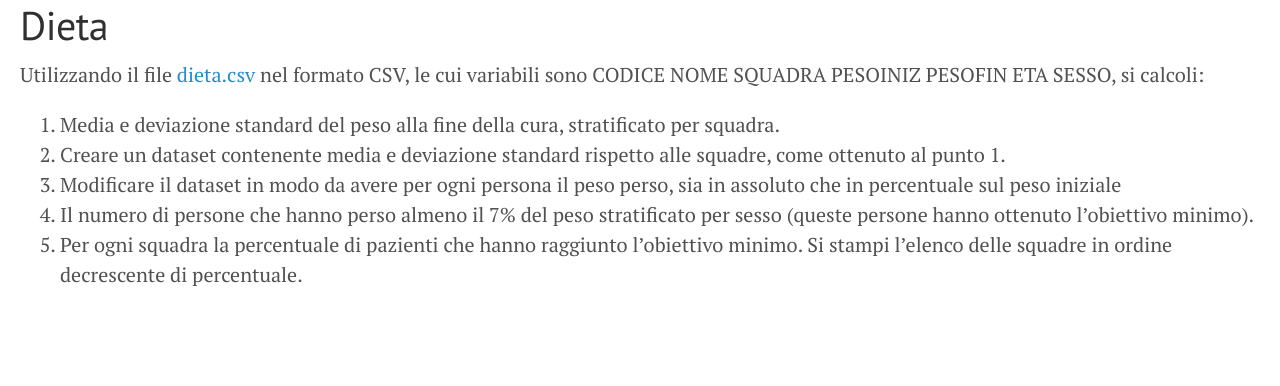
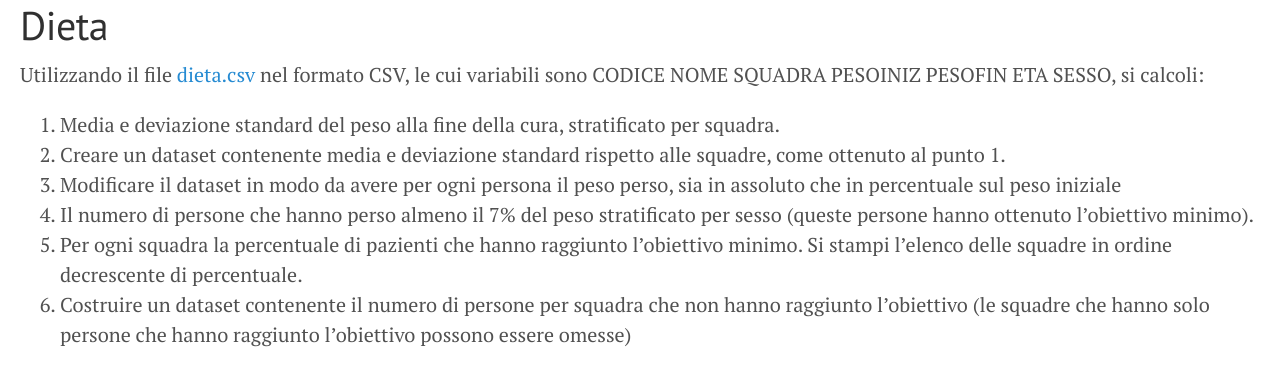
Before and after one commit to gdv/laboratorio-informatica, a Jekyll site: the page built from docs/testi/dieta.md, in a window 1280 px wide. Shown: the top 386 px of the page. Built offline with Jekyll 4.4.1, drawn with Linux system fonts in a browser that asks for light colours.

Commit message:
nuovo punto

```diff
--- a/docs/testi/dieta.md
+++ b/docs/testi/dieta.md
@@ -9,4 +9,7 @@ Utilizzando il file [dieta.csv](../dati/dieta.csv) nel formato CSV, le cui varia
 1.  Creare un dataset contenente media e deviazione standard rispetto alle squadre, come ottenuto al punto 1.
 1.  Modificare il dataset in modo da avere per ogni persona il peso perso, sia in assoluto che in percentuale sul peso iniziale
 1.  Il numero di persone che hanno perso almeno il 7% del peso stratificato per sesso (queste persone hanno ottenuto l’obiettivo minimo).
-1.  Per ogni squadra la percentuale di pazienti che hanno raggiunto l’obiettivo minimo. Si stampi l’elenco delle squadre in ordine decrescente di percentuale.
+1.  Per ogni squadra la percentuale di pazienti che hanno raggiunto l’obiettivo minimo. Si stampi l’elenco delle squadre
+    in ordine decrescente di percentuale.
+1.  Costruire un dataset contenente il numero di persone per squadra che non hanno raggiunto l'obiettivo (le squadre che
+    hanno solo persone che hanno raggiunto l'obiettivo possono essere omesse)
```
Also changed, not shown: 1 other file.
